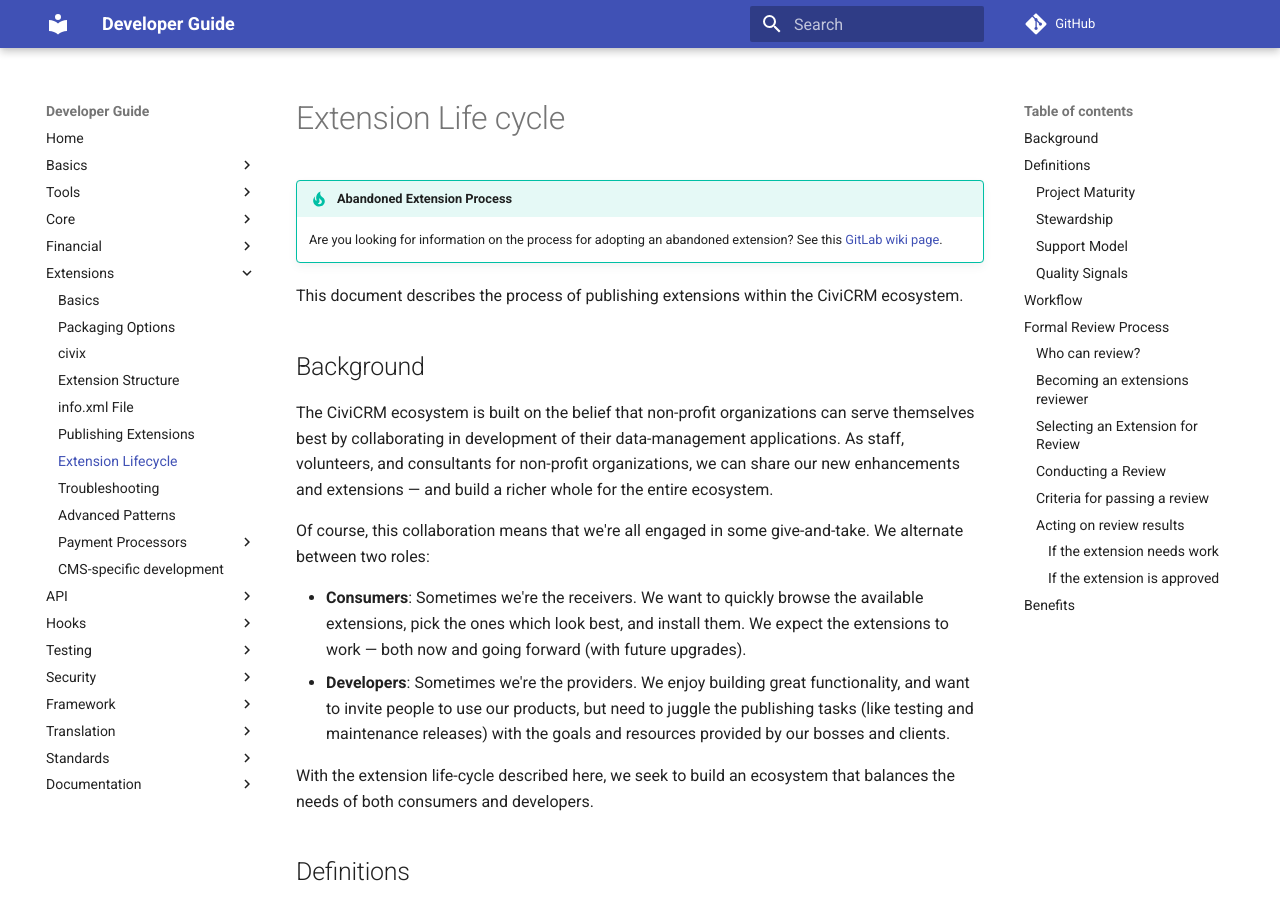
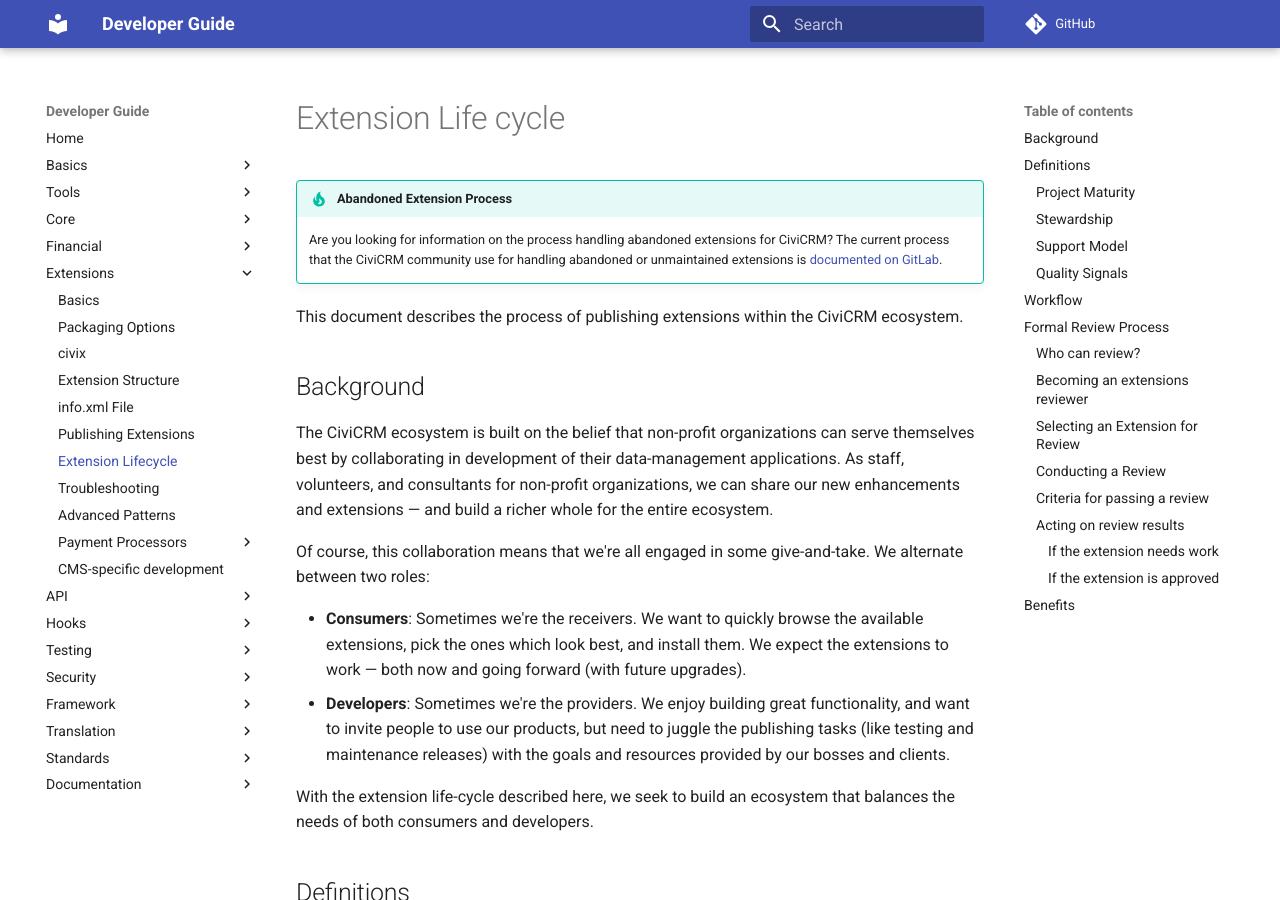
Before and after one commit to civicrm/civicrm-dev-docs, an MkDocs documentation site: the page built from docs/extensions/lifecycle.md, in a window 1280 px wide and 900 px high. Built offline with MkDocs 1.6.1 and Material for MkDocs 9.7.7, drawn with Linux system fonts in a browser that asks for light colours; comment, search, counter and statistics services are not loaded; old or Windows-style settings are respelled for this version of MkDocs.

Commit message:
Incorporate feedback from Allen

```diff
--- a/docs/extensions/lifecycle.md
+++ b/docs/extensions/lifecycle.md
@@ -1,7 +1,8 @@
 # Extension Life cycle
 
 !!! tip "Abandoned Extension Process"
-    Are you looking for information on the process for adopting an abandoned extension? See this [GitLab wiki page](https://lab.civicrm.org/extensions/extensions-directory/wikis/extension-maintainer-transfer-process).
+    Are you looking for information on the process handling abandoned extensions for CiviCRM?
+    The current process that the CiviCRM community use for handling abandoned or unmaintained extensions is [documented on GitLab](https://lab.civicrm.org/extensions/extensions-directory/wikis/extension-maintainer-transfer-process).
 
 This document describes the process of publishing extensions within the CiviCRM ecosystem.
 
```
